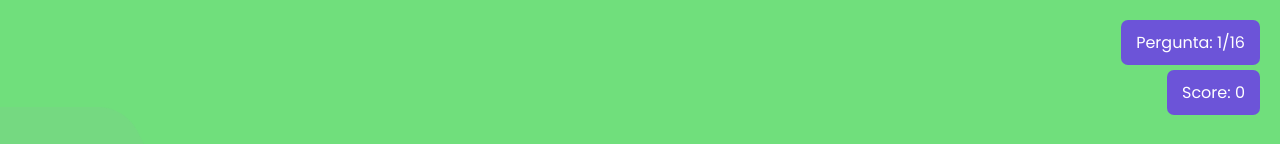
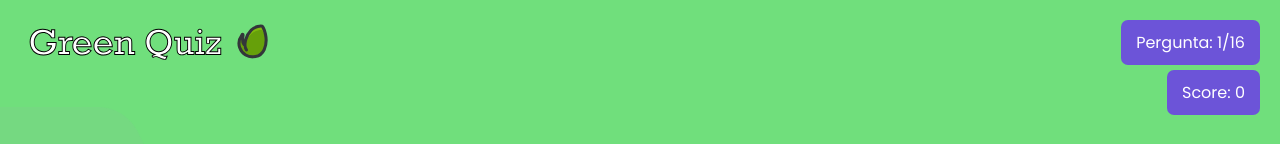
Before and after one commit to capelaum/GreenQuiz, a Next.js app: page /quiz in a window 1280 px wide. Shown: the top 144 px of the page. Built offline with nearby package versions, Linux system fonts and the light colour scheme.

Commit message:
feat: add Logo to quiz + styles

```diff
--- a/src/components/Option/styles.module.scss
+++ b/src/components/Option/styles.module.scss
@@ -58,10 +58,12 @@
   }
 
   .right {
+    color: #fff;
     background-color: var(--green);
   }
 
   .wrong {
+    color: #fff;
     background-color: var(--red);
   }
 
--- a/src/pages/index.tsx
+++ b/src/pages/index.tsx
@@ -10,7 +10,7 @@ export default function Menu() {
     <div className="container">
       <Head>
         <title>Green Quiz</title>
-        <meta name="description" content="GreenQuiz | Menu" />
+        <meta name="description" content="Green Quiz | Menu" />
       </Head>
 
       <Image src={Logo} alt="GreenQuiz Logo" />
--- a/src/pages/quiz.tsx
+++ b/src/pages/quiz.tsx
@@ -6,13 +6,19 @@ import Logo from "../../public/Logo.svg";
 import { Quiz } from "../components/Quiz";
 import { QuizStats } from "../components/QuizStats";
 
+import styles from "../styles/Quiz.module.scss";
+
 export default function QuizPage() {
   return (
     <div className="container">
       <Head>
         <title>Green Quiz</title>
-        <meta name="description" content="GreenQuiz | Menu" />
+        <meta name="description" content="Green Quiz" />
       </Head>
+
+      <div className={styles.logo}>
+        <Image src={Logo} alt="GreenQuiz Logo" />
+      </div>
 
       <QuizStats />
       <Quiz />
--- a/src/pages/result.tsx
+++ b/src/pages/result.tsx
@@ -17,8 +17,8 @@ export default function Result() {
   return (
     <>
       <Head>
-        <title>Next Quiz | Resultado</title>
-        <meta name="description" content="Next Quiz" />
+        <title>Green Quiz | Resultado</title>
+        <meta name="description" content="Green Quiz" />
       </Head>
       <div className={styles.result}>
         <h1>🎉 Resultado 🎉</h1>
--- /dev/null
+++ b/src/styles/Quiz.module.scss
@@ -0,0 +1,6 @@
+.logo {
+  position: absolute;
+  top: 20px;
+  left: 20px;
+  width: 250px;
+}
--- a/src/styles/globals.scss
+++ b/src/styles/globals.scss
@@ -63,4 +63,5 @@ li {
   align-items: center;
   padding-top: 80px;
   // justify-content: center;
+  position: relative;
 }
```
